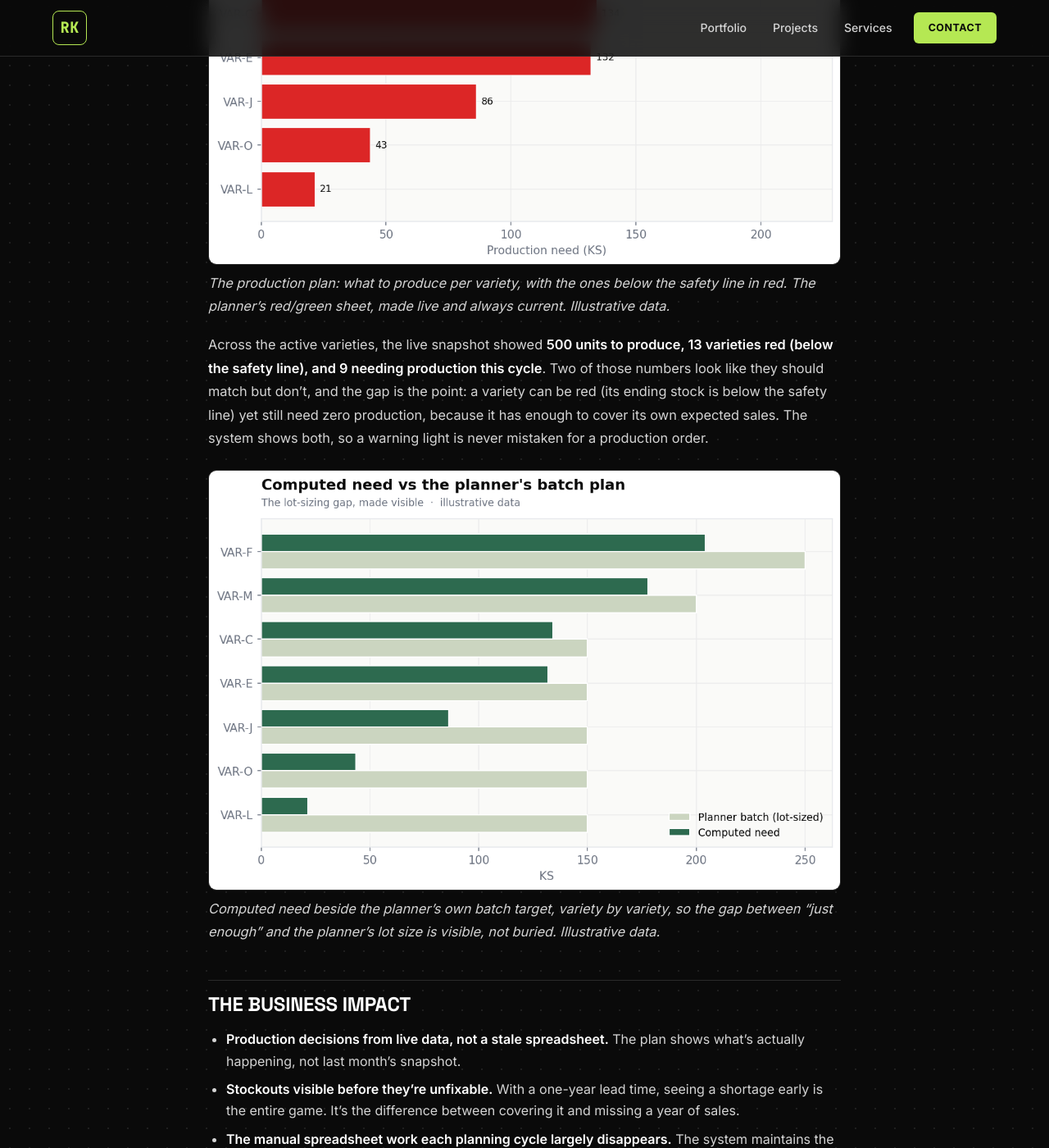
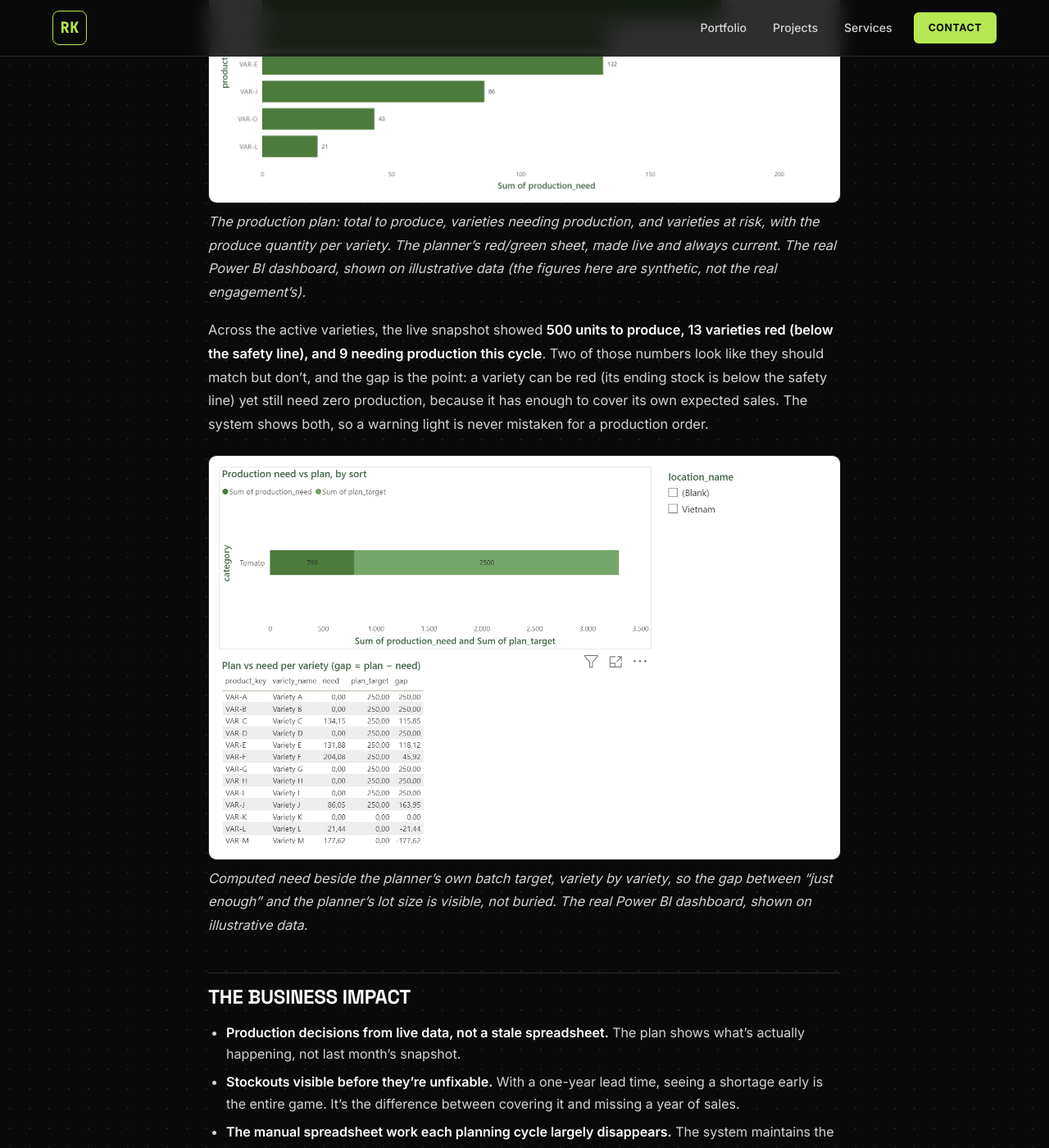
Before and after one commit to rasmuskampmann1998/rasmuskampmann.com, a Jekyll site: the page built from _projects/03-veginova-operations.md, in a window 1280 px wide and 1400 px high, scrolled down 2404 px. Shown: the whole window at 82% size. Built offline with Jekyll 4.4.1, drawn with Linux system fonts in a browser that asks for light colours.

Commit message:
Swap Python charts for real Power BI dashboard screenshots (fictive data)
Both Veginova pieces now show the actual Power BI dashboards instead of the
matplotlib charts. The screenshots come from duplicate _demo models that read
fictive data (a `demo` schema for operations, `*_demo` tables for finance), so
no real client numbers are exposed. Captions updated to "the real Power BI
dashboard, shown on illustrative data"; the operations caption flags that the
on-screen figures are synthetic, not the real 500/13/9 engagement numbers cited
in the text. Real dashboards read as more credible than rebuilt charts.

Co-Authored-By: Claude Opus 4.8 <noreply@anthropic.com>

```diff
--- a/_projects/03-veginova-operations.md
+++ b/_projects/03-veginova-operations.md
@@ -47,12 +47,12 @@ The real test of a planning system is whether it matches reality. I validated th
 **It reproduced the planning figures exactly, with zero mismatches.** That's what made it trustworthy: it wasn't a different answer, it was *the planner's* answer, made live and able to update itself. A planner doesn't adopt a system that argues with them. They adopt one that agrees with the sheet they trust, and then keeps up when the sheet can't.
 
 ![Production plan, what to produce per variety, coloured by red/green status]({{ '/assets/images/projects/veginova-operations-production.png' | relative_url }})
-*The production plan: what to produce per variety, with the ones below the safety line in red. The planner's red/green sheet, made live and always current. Illustrative data.*
+*The production plan: total to produce, varieties needing production, and varieties at risk, with the produce quantity per variety. The planner's red/green sheet, made live and always current. The real Power BI dashboard, shown on illustrative data (the figures here are synthetic, not the real engagement's).*
 
 Across the active varieties, the live snapshot showed **500 units to produce, 13 varieties red (below the safety line), and 9 needing production this cycle**. Two of those numbers look like they should match but don't, and the gap is the point: a variety can be red (its ending stock is below the safety line) yet still need zero production, because it has enough to cover its own expected sales. The system shows both, so a warning light is never mistaken for a production order.
 
 ![Need versus plan, computed production need beside the planner's batch target]({{ '/assets/images/projects/veginova-operations-need-vs-plan.png' | relative_url }})
-*Computed need beside the planner's own batch target, variety by variety, so the gap between "just enough" and the planner's lot size is visible, not buried. Illustrative data.*
+*Computed need beside the planner's own batch target, variety by variety, so the gap between "just enough" and the planner's lot size is visible, not buried. The real Power BI dashboard, shown on illustrative data.*
 
 ## The business impact
 
```
Also changed, not shown: assets/images/projects/veginova-operations-need-vs-plan.png, assets/images/projects/veginova-operations-production.png.
